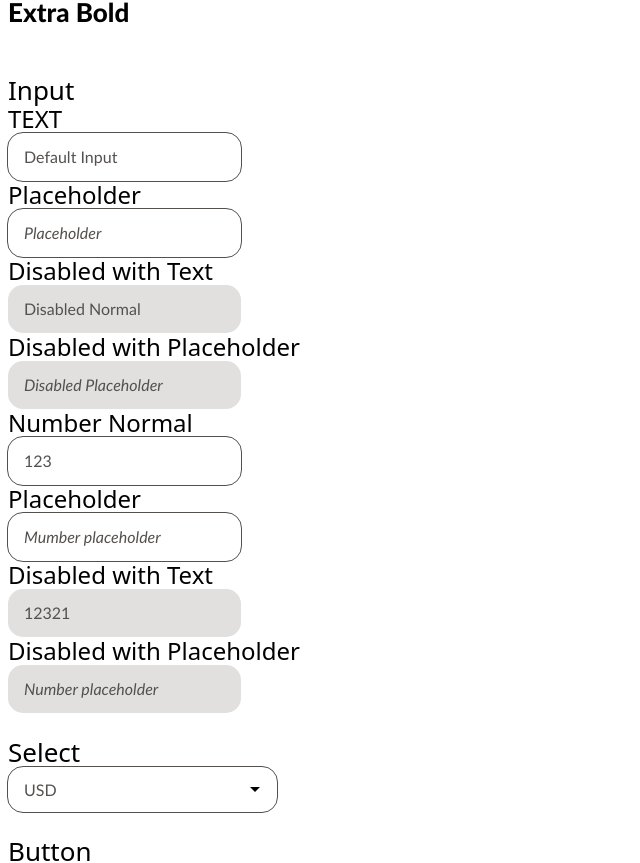
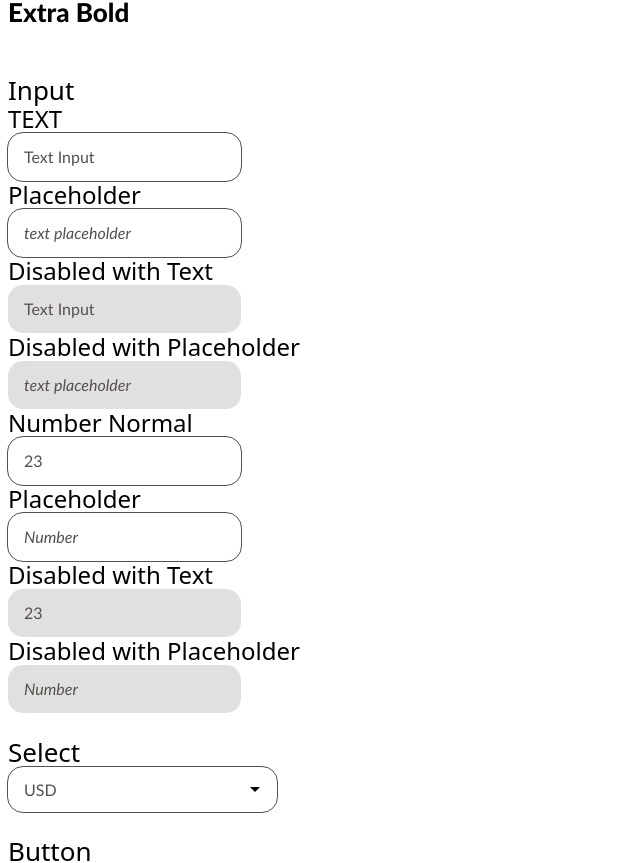
Before and after one commit to Icarus1223/Creato-Nextjs, a Next.js app: page / in a window 1280 px wide. Shown: the part 355-1218 px from the top of the page, without its empty margins (0-640 px from the left). Built offline with nearby package versions, Linux system fonts and the light colour scheme.

Commit message:
TextInput and NumberInput complete

```diff
--- a/pages/index.tsx
+++ b/pages/index.tsx
@@ -1,5 +1,6 @@
 import { Button } from "../src/components/Button";
 import { ContainerButton } from "../src/components/ContainerButton";
+import { Input } from "../src/components/Input";
 import Icon from "../src/components/Icon";
 
 export default function Home() {
@@ -21,21 +22,21 @@ export default function Home() {
       <br /><br />
       <h1>Input</h1>
       <h2>TEXT</h2>
-      <input type="text" defaultValue="Default Input" />
+      <Input.TextInput value="Text Input"></Input.TextInput>
       <h2>Placeholder</h2>
-      <input type="text" placeholder="Placeholder" />
+      <Input.TextInput placeholder="text placeholder"></Input.TextInput>
       <h2>Disabled with Text</h2>
-      <input type="text" defaultValue={"Disabled Normal"} disabled />
+      <Input.TextInput value={"Text Input"} disabled></Input.TextInput>
       <h2>Disabled with Placeholder</h2>
-      <input type="text" placeholder="Disabled Placeholder" disabled />
+      <Input.TextInput placeholder="text placeholder" disabled></Input.TextInput>
       <h2>Number Normal</h2>
-      <input type="number" defaultValue="123" />
+      <Input.NumberInput value={23}></Input.NumberInput>
       <h2>Placeholder</h2>
-      <input type="number" placeholder="Mumber placeholder" />
+      <Input.NumberInput placeholder="Number"></Input.NumberInput>
       <h2>Disabled with Text</h2>
-      <input type="number" defaultValue={"12321"} disabled />
+      <Input.NumberInput value={23} disabled></Input.NumberInput>
       <h2>Disabled with Placeholder</h2>
-      <input type="number" placeholder="Number placeholder" disabled />
+      <Input.NumberInput placeholder="Number" disabled></Input.NumberInput>
       <br /><br />
       <h1>Select</h1>
       <select>
--- a/src/components/Input/NumberInput.tsx
+++ b/src/components/Input/NumberInput.tsx
@@ -1,11 +1,11 @@
 import BaseInput, { IBaseInputProps } from "./BaseInput";
 
 interface BaseNumberInputProps extends IBaseInputProps {
-    value: number
+    value?: number
 }
 
 function NumberInput(props: BaseNumberInputProps) {
-    return <BaseInput {...props} />
+    return <BaseInput type="number" {...props} />
 }
 
 export default NumberInput
--- a/src/components/Input/TextInput.tsx
+++ b/src/components/Input/TextInput.tsx
@@ -1,11 +1,11 @@
 import BaseInput, { IBaseInputProps } from "./BaseInput";
 
 interface BaseTextInputProps extends IBaseInputProps {
-    value: string
+    value?: string
 }
 
 function TextInput(props: BaseTextInputProps) {
-    return <BaseInput {...props} />
+    return <BaseInput type="text" {...props} />
 }
 
 export default TextInput
--- a/src/components/Input/index.tsx
+++ b/src/components/Input/index.tsx
@@ -1,5 +1,7 @@
-
+import TextInput from "./TextInput"
+import NumberInput from "./NumberInput"
 
 export const Input = {
-
+    TextInput,
+    NumberInput
 }
--- a/styles/globals.css
+++ b/styles/globals.css
@@ -205,7 +205,7 @@ button[type="button"]:disabled svg {
 }
 
 .containerBtn-primary svg {
-    @apply fill-shades-0
+    @apply fill-shades-0 transition duration-300
 }
 
 .containerBtn-secondary {
@@ -213,7 +213,7 @@ button[type="button"]:disabled svg {
 }
 
 .containerBtn-secondary svg {
-    @apply fill-primary-600
+    @apply fill-primary-600 transition duration-300
 }
 
 .containerBtn-secondary:hover svg {
```
